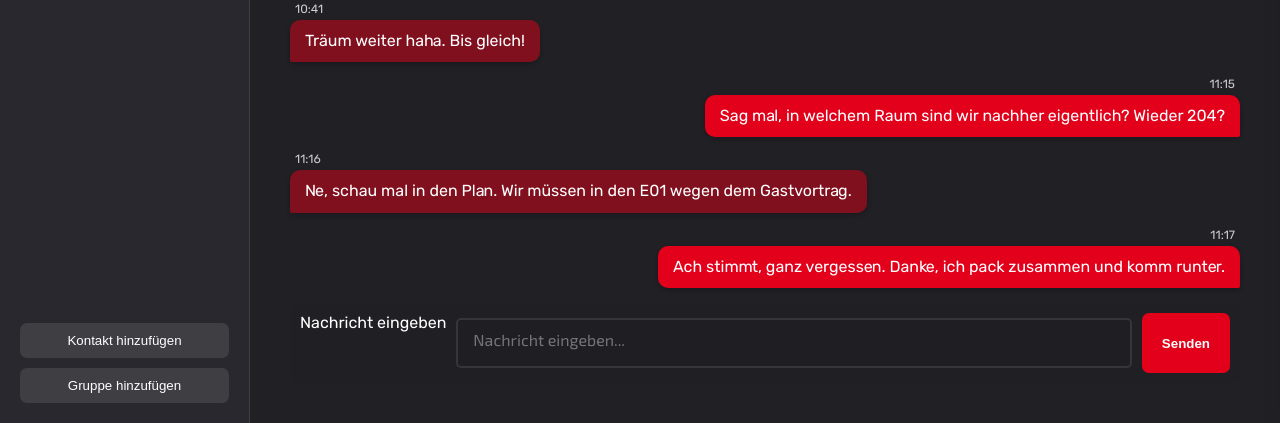
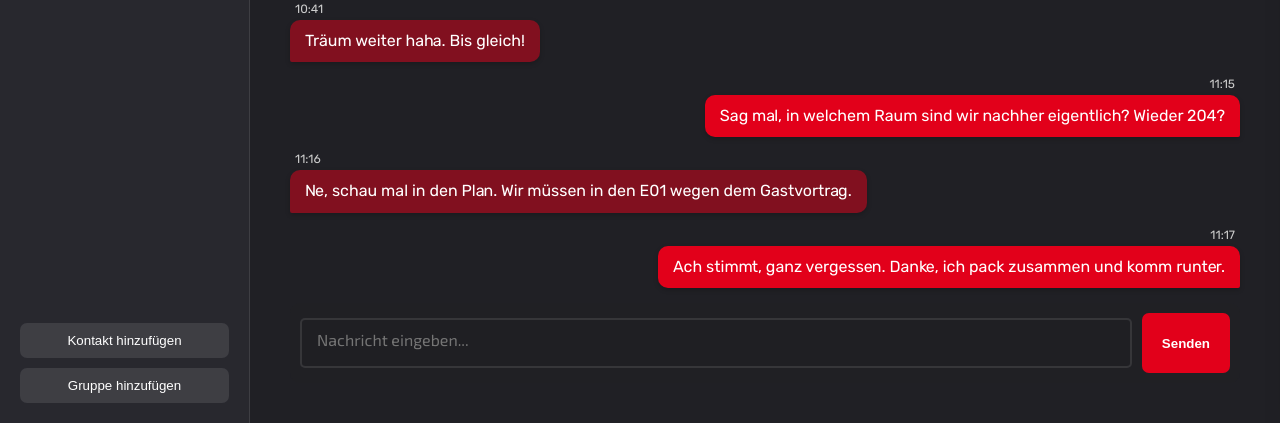
Before and after one commit to Luca-Engl/DHBW-Chat, a PHP site: page /chat.html in a window 1280 px wide. Shown: the part 906-1329 px from the top of the page. Run offline with PHP 8.4, Linux system fonts and the light colour scheme.

Commit message:
fixed bug that label of inputbox is viable

```diff
--- a/src/css/layout.css
+++ b/src/css/layout.css
@@ -505,6 +505,18 @@ button.modal-close:hover::after {
     transition: all 0.2s ease-in-out;
 }
 
+.visually-hidden {
+    position: absolute;
+    width: 1px;
+    height: 1px;
+    margin: -1px;
+    padding: 0;
+    overflow: hidden;
+    clip: rect(0, 0, 0, 0);
+    white-space: nowrap;
+    border: 0;
+}
+
 .chat-input-container {
     display: flex;
     gap: 10px;
```
